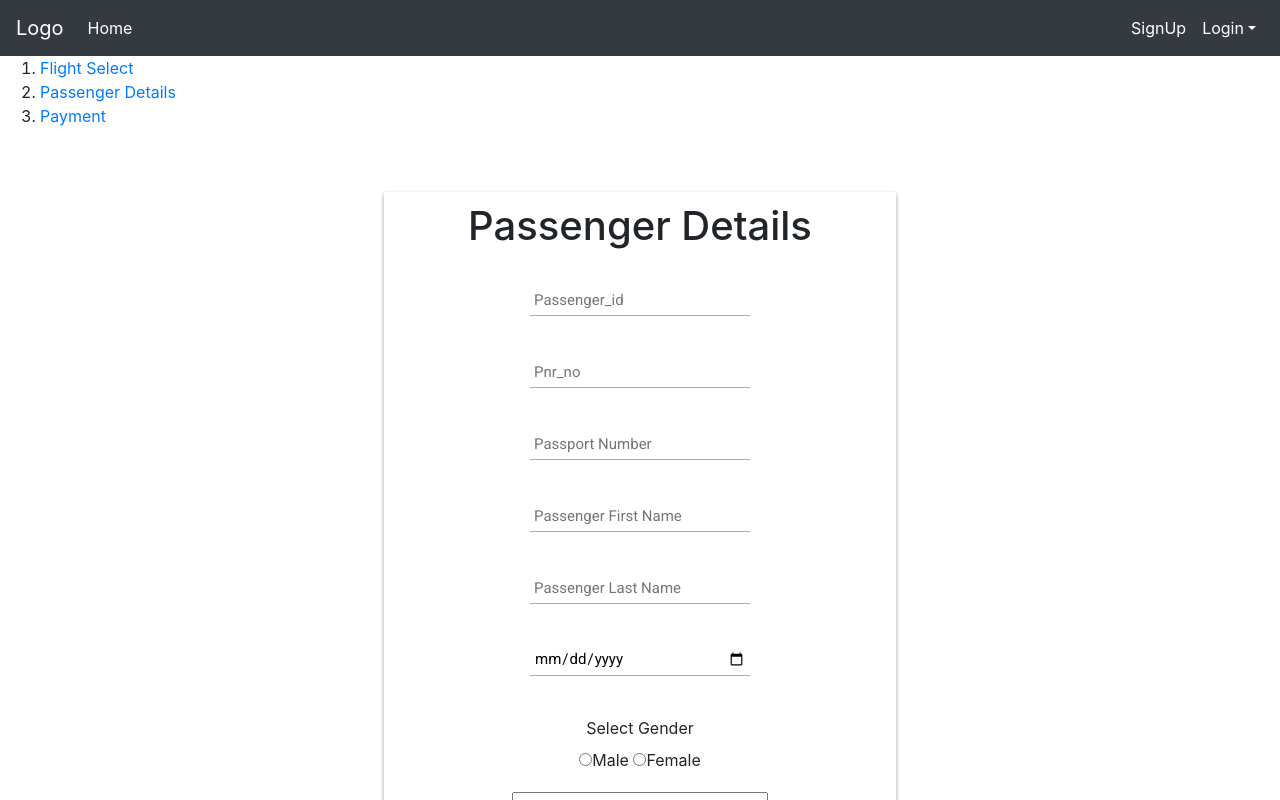
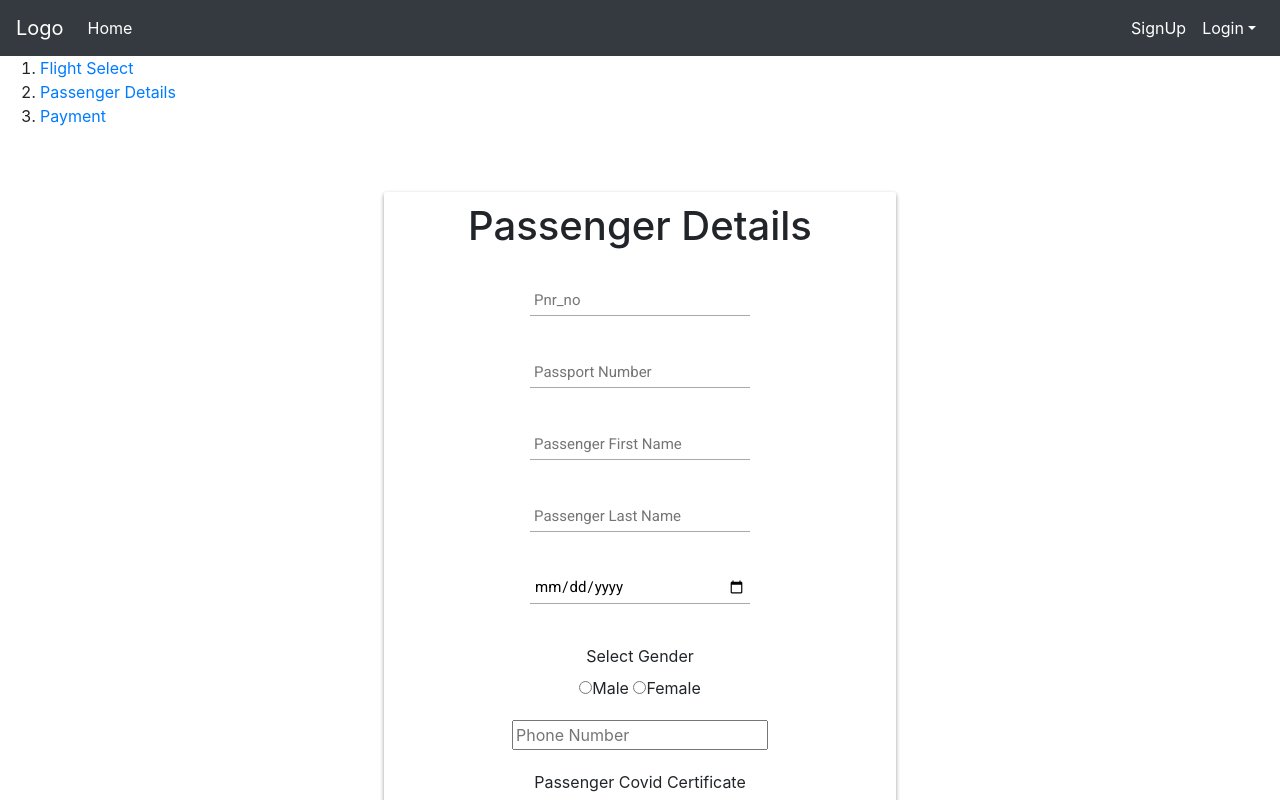
Before and after one commit to adityagadekar7/Angular-AirlineReservation, an Angular app: page /PassDet in a window 1280 px wide. Shown: the top 800 px of the page. Built offline with nearby package versions, Linux system fonts and the light colour scheme.

Commit message:
changes in passenger details

```diff
--- a/src/app/components/passengerdetails/passengerdetails.component.html
+++ b/src/app/components/passengerdetails/passengerdetails.component.html
@@ -2,12 +2,12 @@
 <h1 class="center">Passenger Details</h1>
 <form id="Passenger_Details" #passdet="ngForm" name="passdet" (ngSubmit)="PassDet(passdet)" class="center">
    <div align="center">
-    <div >
-        <!--<label>Passenger_id</label>-->
+   <!-- <div >
+        <label>Passenger_id</label>
         <input type="number" name="Passenger_id" [(ngModel)]="model.Passenger_id" #Passenger_id="ngModel" placeholder="Passenger_id" required>
-        <!--<span *ngIf="Passenger_id.errors?.required">Cannot be Blank</span>-->
+        <span *ngIf="Passenger_id.errors?.required">Cannot be Blank</span>
         <span *ngIf="Passenger_id.errors?.required"></span>
-    </div>
+    </div>-->
     <div >
         <!--<label>Pnr_no</label>-->
         <input type="number" name="Pnr_no" [(ngModel)]="model.Pnr_no" #Pnr_no="ngModel" placeholder="Pnr_no" required>
```
